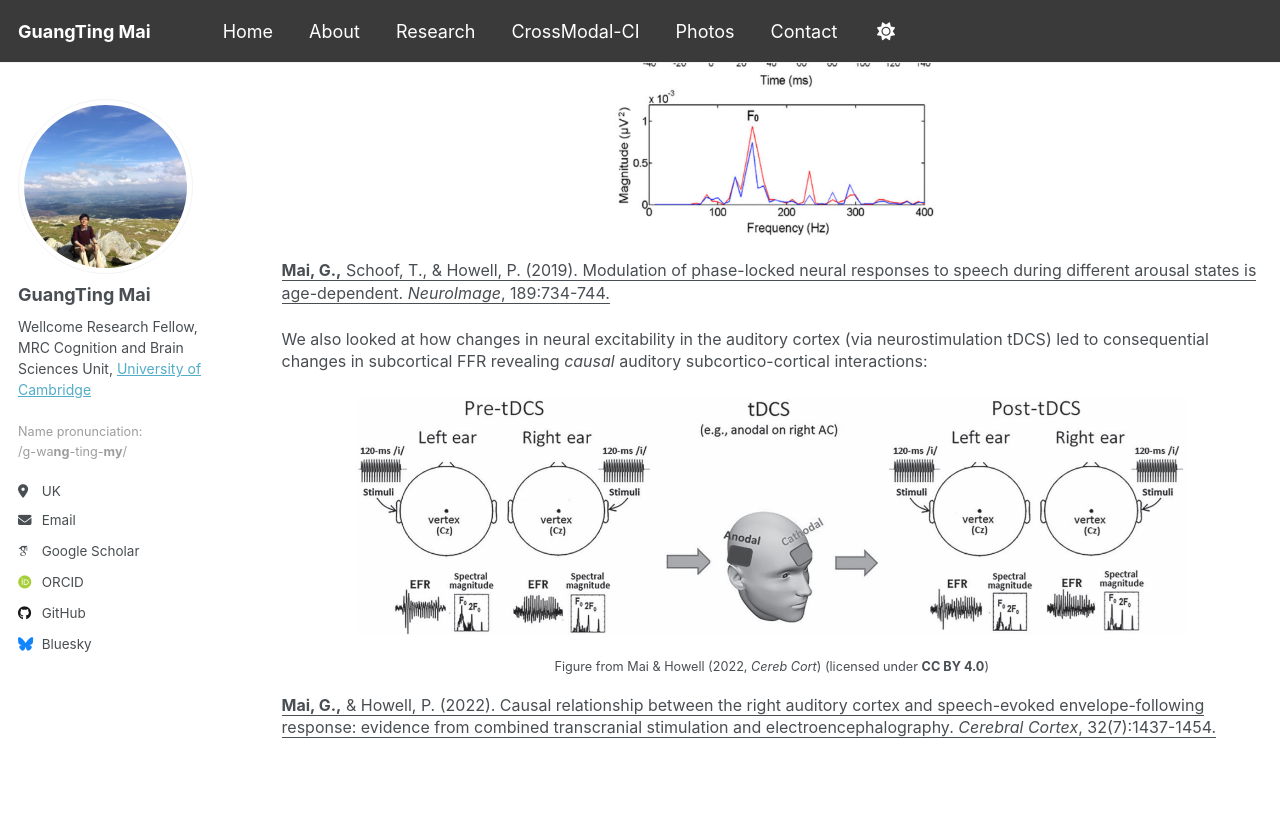
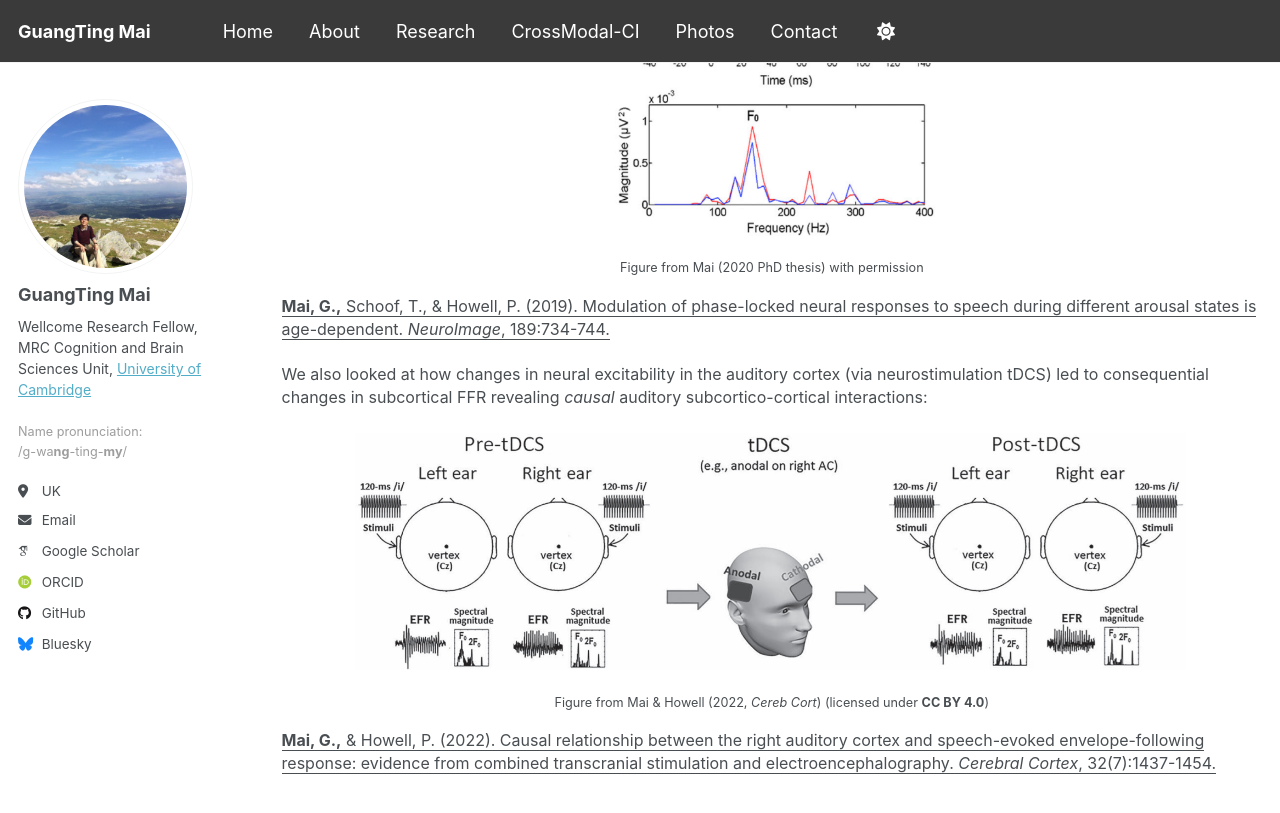
Before and after one commit to guangtingmai/guangtingmai.github.io, a Jekyll site: the page built from _pages/neuraltrack-typical.html, in a window 1280 px wide and 900 px high, scrolled down 1270 px. Shown: the top 813 px of the window. Built offline with Jekyll 4.4.1, drawn with Linux system fonts in a browser that asks for light colours; some web fonts are replaced.

Commit message:
Update neuraltrack-typical.html

```diff
--- a/_pages/neuraltrack-typical.html
+++ b/_pages/neuraltrack-typical.html
@@ -29,6 +29,7 @@ author_profile: true
 <p align="center">
   <img src="https://guangtingmai.github.io/images/neuroimage2019.png" width="35%">
 </p>
+<p style="text-align:center;font-size:9.5pt;line-height:1.4;display: block;">Figure from Mai (2020 PhD thesis) with permission</p>
 <p><span style="font-size: 12pt;line-height: 1.4;display: block;margin-bottom: 0.1vh"><a href="https://www.sciencedirect.com/science/article/abs/pii/S1053811919300515" style="color:inherit; text-decoration:none;"><u><strong>Mai, G.,</strong> Schoof, T., & Howell, P. (2019). Modulation of phase-locked neural responses to speech during different arousal states is age-dependent. <i>NeuroImage</i>, 189:734-744.</u></a></span></p>
 <p><span style="font-size: 12pt;line-height: 1.4;display: block;margin-bottom: 0.1vh">We also looked at how changes in neural excitability in the
   auditory cortex (via neurostimulation tDCS) led to consequential changes in subcortical FFR revealing <i>causal</i> auditory subcortico-cortical interactions:</span></p>
```
